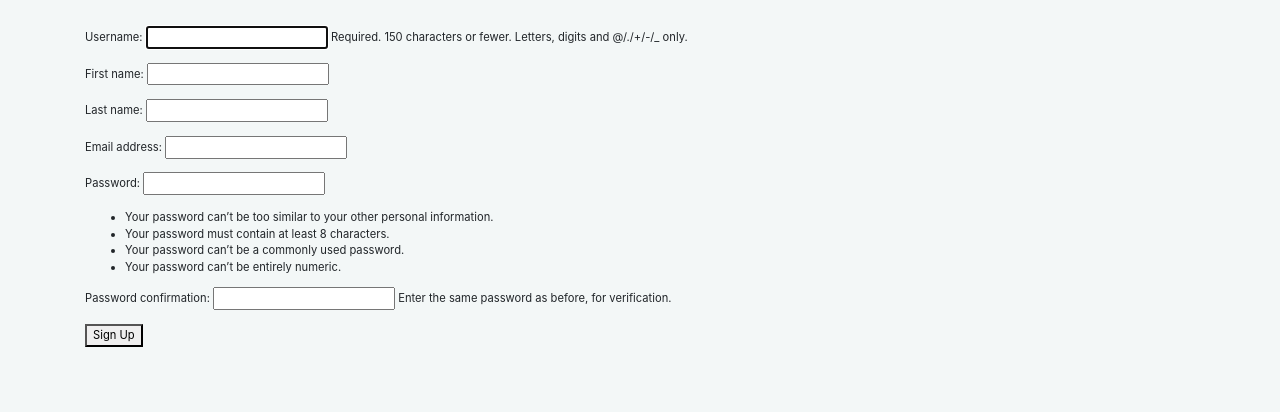
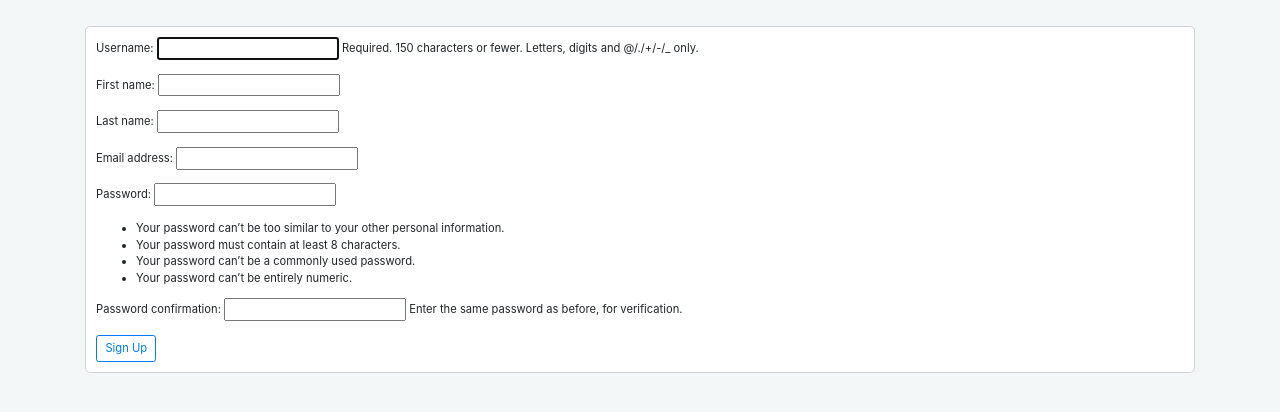
Before and after one commit to MShbana/post-it, a Django app: page /register/ in a window 1280 px wide. Shown: the part 34-446 px from the top of the page. Run offline with Django 3.2, Linux system fonts and the light colour scheme; some libraries are stand-ins or nearby versions.

Commit message:
Added a css class for the user registeration form

```diff
--- a/accounts/templates/accounts/register.html
+++ b/accounts/templates/accounts/register.html
@@ -3,9 +3,11 @@
     Registeration
 {% endblock title %}
 {% block content %}
-    <form method="POST">
-        {% csrf_token %}
-        {{ form.as_p }}
-        <button type="submit">Sign Up</button>
-    </form>
+    <div class="content-section">
+        <form method="POST">
+            {% csrf_token %}
+            {{ form.as_p }}
+            <button class="btn btn-outline-primary" type="submit">Sign Up</button>
+        </form>
+    </div>
 {% endblock content %}
```
